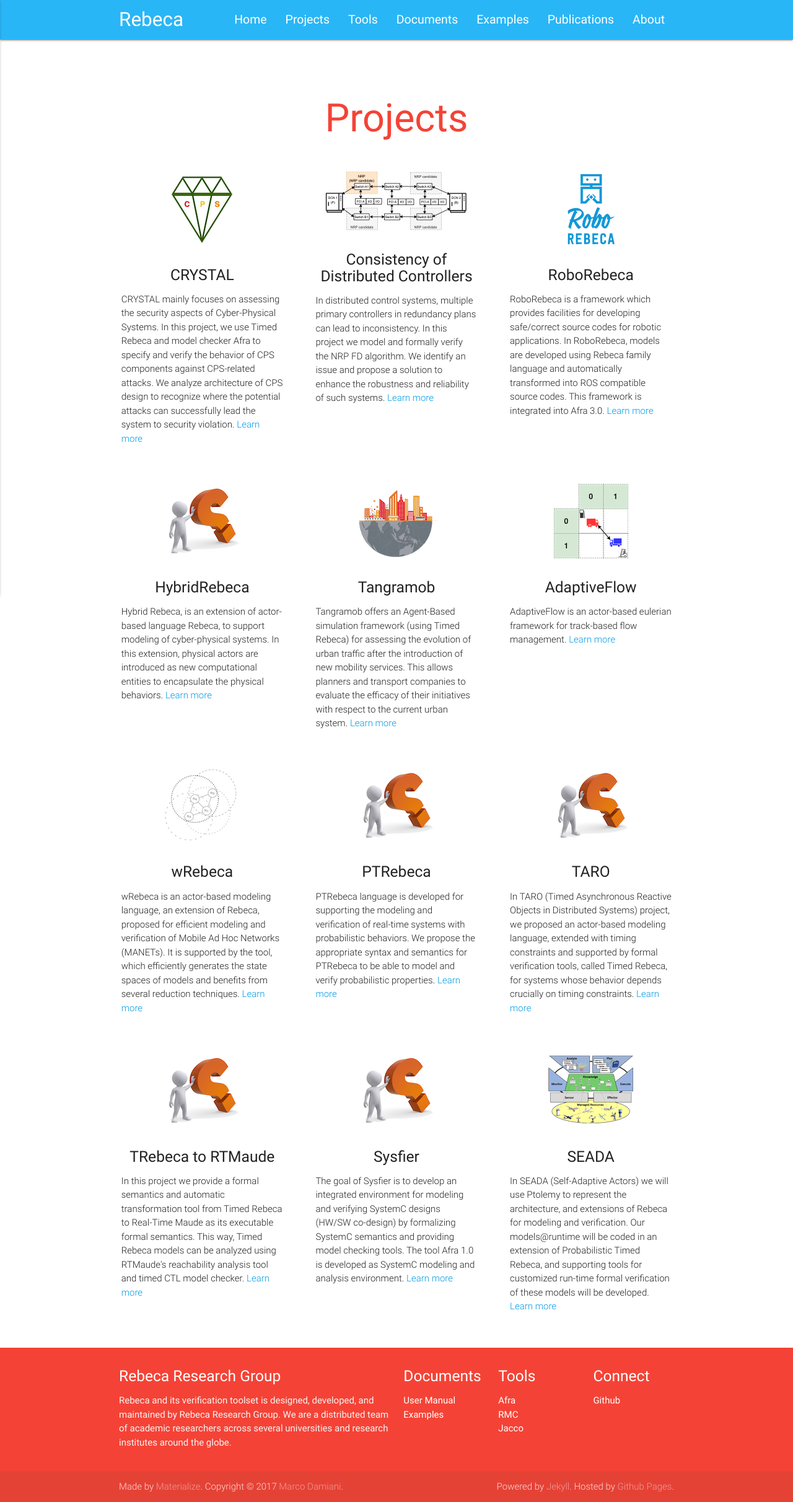
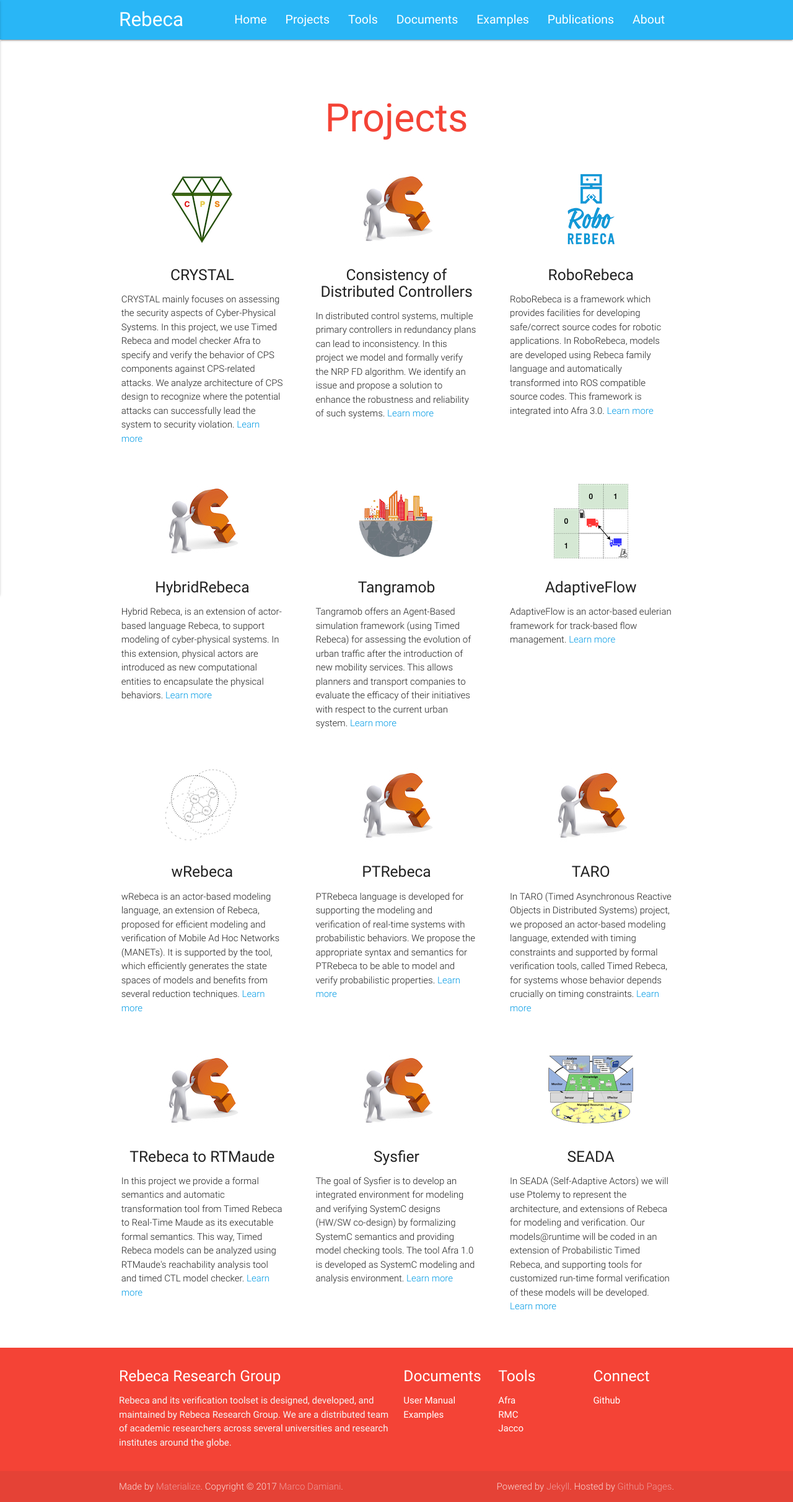
Before and after one commit to rebeca-lang/rebeca-lang.github.io, a Jekyll site: the page built from projects.md, in a window 1280 px wide. Shown: the whole page at 62% size. Built offline with Jekyll 4.4.1, drawn with Linux system fonts in a browser that asks for light colours.

Commit message:
Update projects.md
change the logo of distributed controllers to default, then I will change it

```diff
--- a/projects.md
+++ b/projects.md
@@ -19,7 +19,7 @@ title: Projects
   </div>
 <div class="col s12 m4">
     <div class="icon-block">
-      <h2 class="center light-blue-text"><img src="{{ "/assets/projects/DistributedControllers/nrpTop50.jpg" | absolute_url }}" alt="Consistency of Distributed Controllers"/></h2>
+      <h2 class="center light-blue-text"><img src="{{ "/assets/projects/DefaultProject.jpg" | absolute_url }}" alt="Consistency of Distributed Controllers"/></h2>
       <h5 class="center">Consistency of Distributed Controllers</h5>
       <p class="light">
          In distributed control systems, multiple primary controllers in redundancy plans can lead to inconsistency. In this project we model and formally verify the NRP FD algorithm. We identify an issue and propose a solution to enhance the robustness and reliability of such systems. <a href="{{ "/allprojects/DistributedControllers" | relative_url }}">Learn more</a>
```
